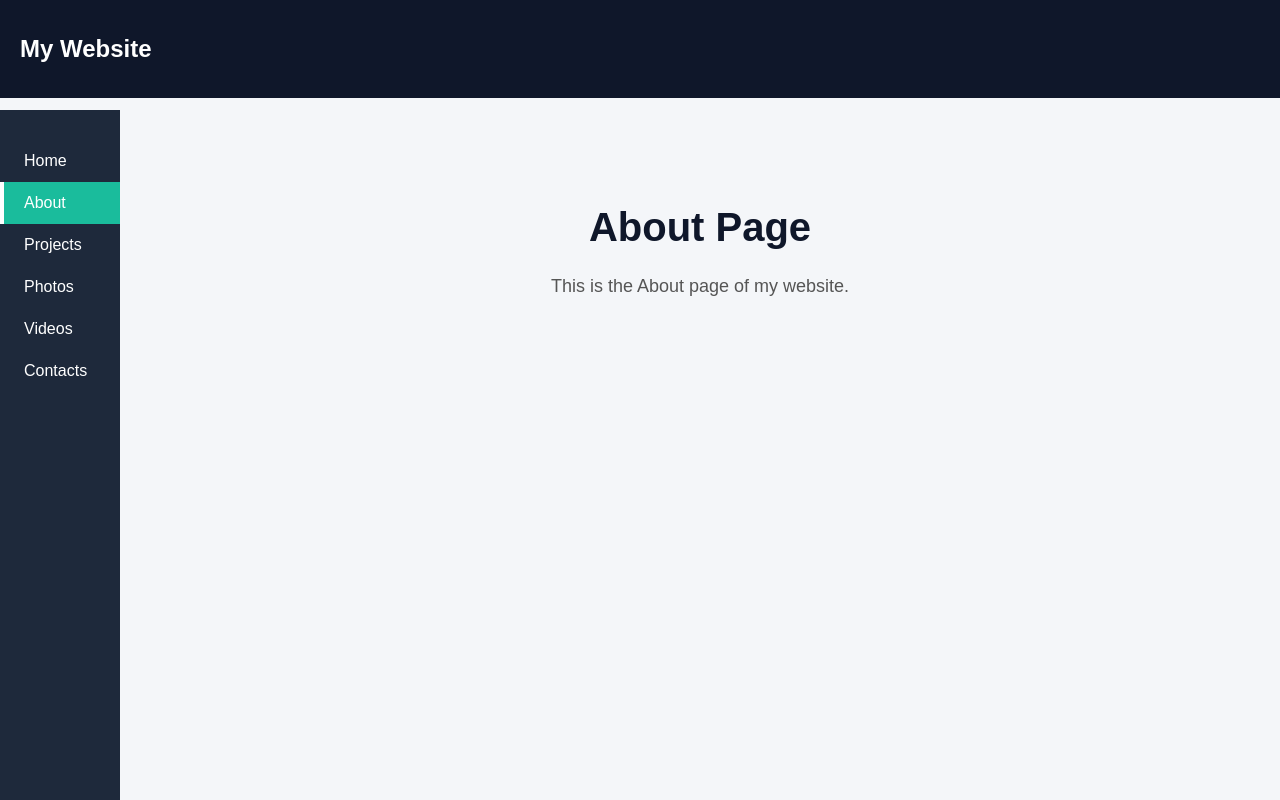
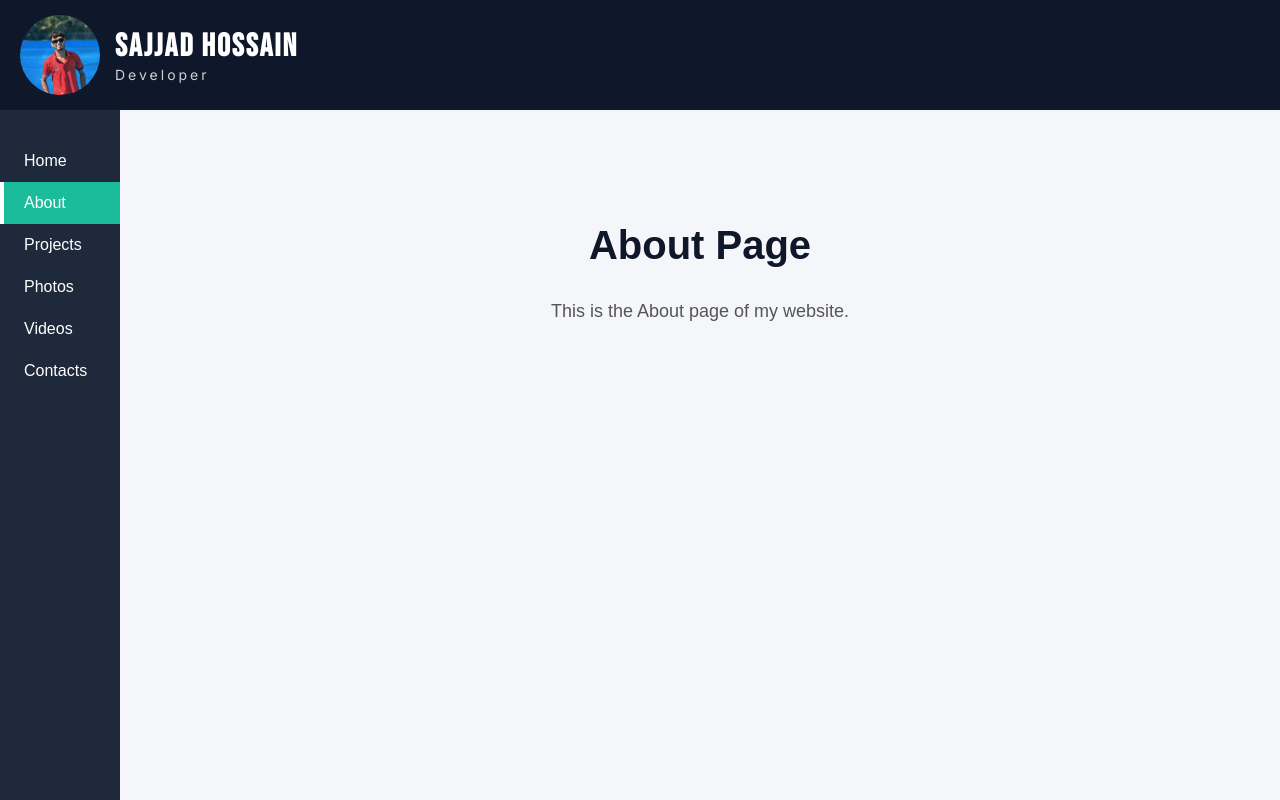
Before and after one commit to umaxinternetservice-source/Sajjad-Hossain, a Flask app: page /about in a window 1280 px wide. Run offline with Flask 3, Linux system fonts and the light colour scheme.

Commit message:
Update base.html

```diff
--- a/templates/base.html
+++ b/templates/base.html
@@ -2,16 +2,20 @@
 <html>
 <head>
     <title>{% block title %}{% endblock %}</title>
+    <link href="https://fonts.googleapis.com/css2?family=Bebas+Neue&family=Inter:wght@300;400&display=swap" rel="stylesheet">
     <link rel="stylesheet" href="{{ url_for('static', filename='style.css') }}">
 </head>
 <body>
 
-    <!-- Logo -->
 <div class="logo">
-        <h2>My Website</h2>
+    <img src="{{ url_for('static', filename='profile.png') }}" alt="Sajjad Logo">
+
+    <div class="logo-text">
+        <h1>Sajjad Hossain</h1>
+        <p class="title">Developer</p>
+    </div>
 </div>
 
-    <!-- Sidebar -->
 <div class="sidebar">
     <a href="/" class="{% if active_page == 'home' %}active{% endif %}">Home</a>
     <a href="/about" class="{% if active_page == 'about' %}active{% endif %}">About</a>
@@ -21,11 +25,10 @@
     <a href="/contacts" class="{% if active_page == 'contacts' %}active{% endif %}">Contacts</a>
 </div>
 
-    <!-- Page Content -->
-    <div class="hero">
+<section class="hero">
     {% block content %}
     {% endblock %}
-    </div>
+</section>
 
 </body>
 </html>
```
Lines whose indentation alone changed are shown as unchanged.
